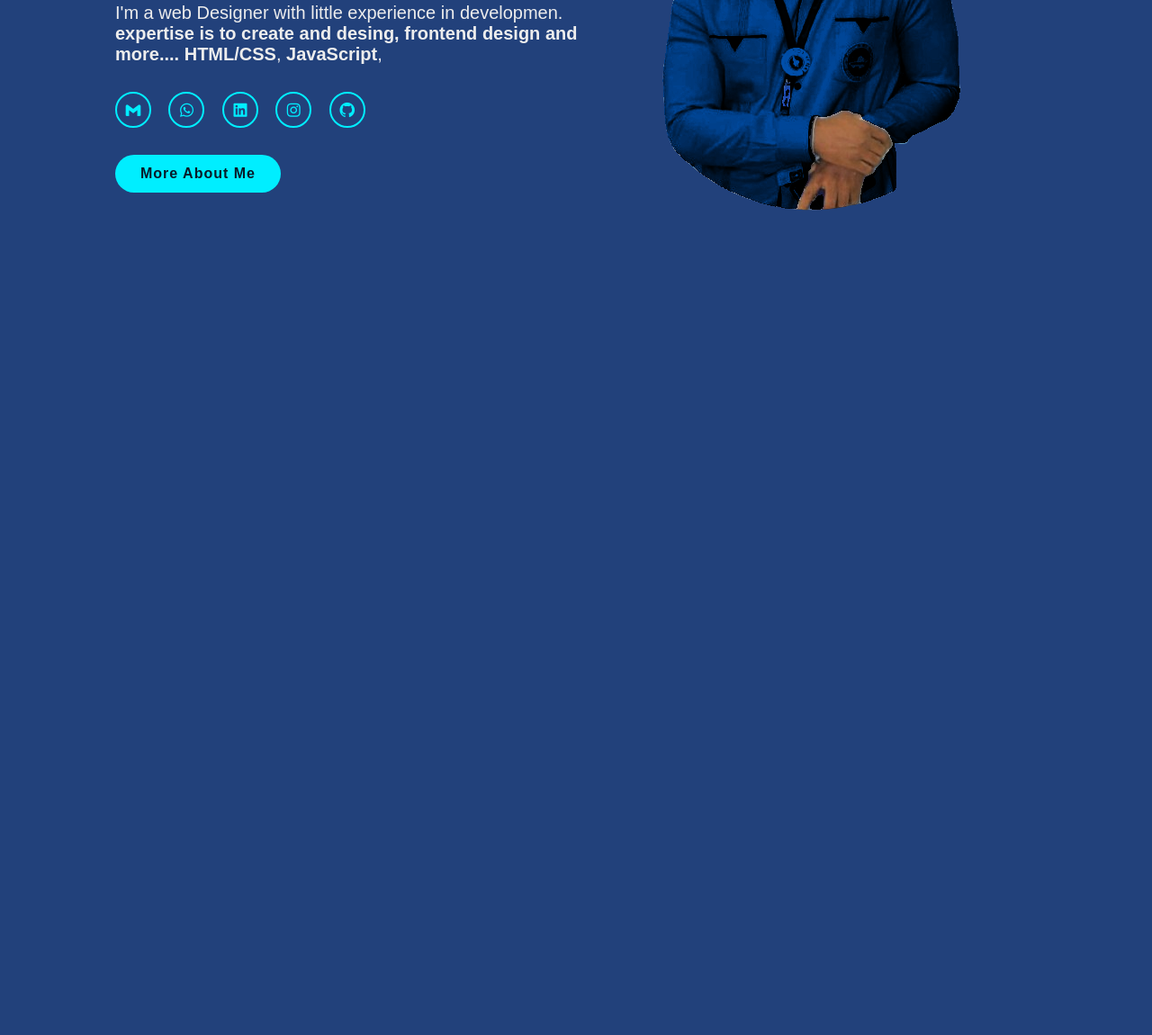
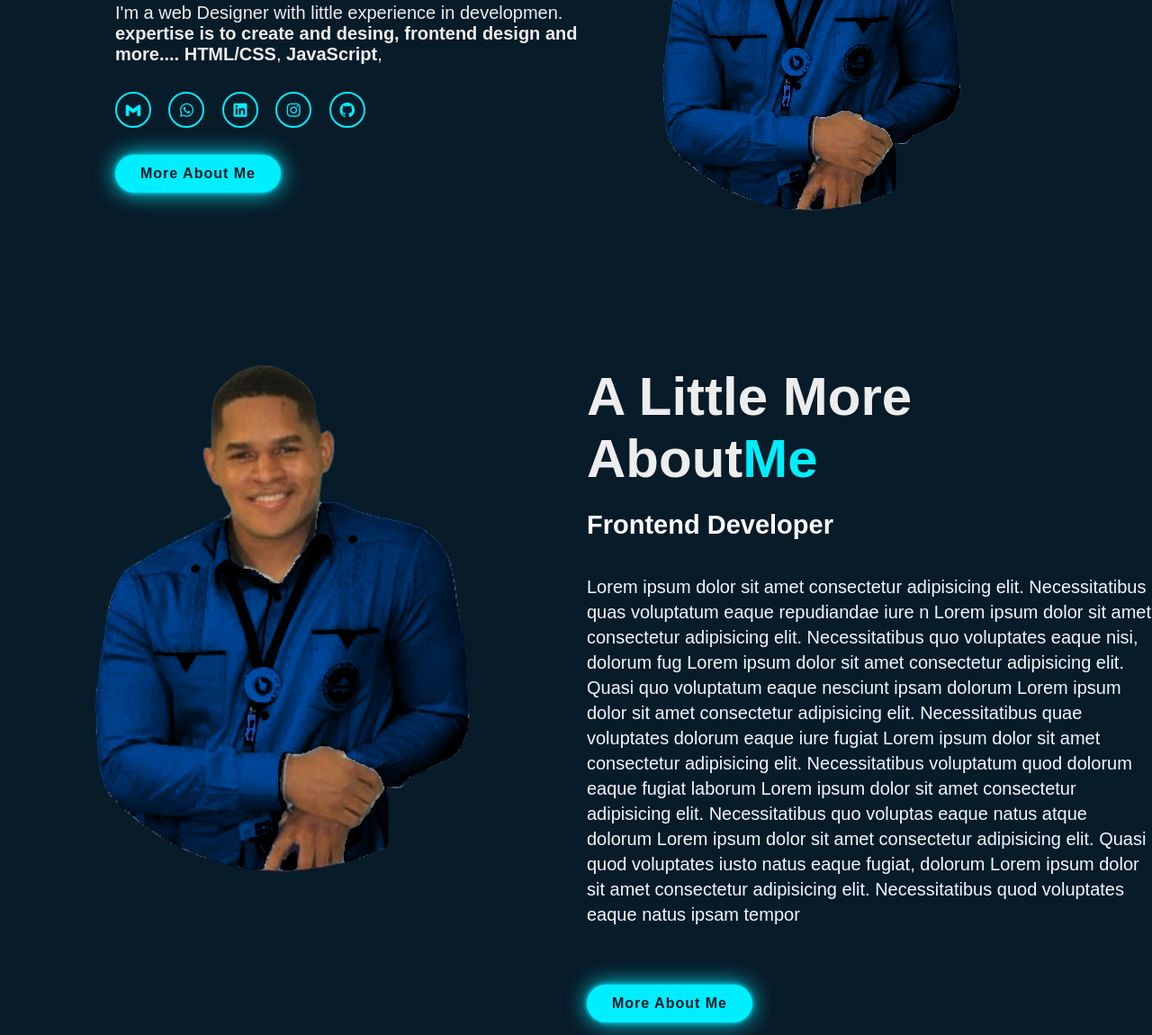
Before and after one commit to YenkyFigueroa/My-portafolio, a plain HTML site: page index.html in a window 1280 px wide. Shown: the part 408-1558 px from the top of the page at 90% size. Before the commit the page ends 800 px from the top, so only its background shows below. Drawn offline with nearby package versions, Linux system fonts and the light colour scheme; a web font is replaced by a local one.

Commit message:
agregar comentario sobre mi experiencia

```diff
--- a/index.html
+++ b/index.html
@@ -13,11 +13,11 @@
         <a href="#" class="logo">My Portfolio</a>
 
         <nav class="navbar">
-            <a href="#">Home</a>
-            <a href="#">About</a>
-            <a href="#">Skill</a>
-            <a href="#">Portfolio</a>
-            <a href="#">Contact</a>
+            <a href="#" style="--i:1" class="active">Home</a>
+            <a href="#" style="--i:2">About</a>
+            <a href="#" style="--i:3">Skill</a>
+            <a href="#" style="--i:4">Portfolio</a>
+            <a href="#" style="--i:5">Contact</a>
 
         </nav>
     </header>
@@ -31,16 +31,39 @@
                 <b>HTML/CSS</b>, <b>JavaScript</b>,
             </p>
             <div class="home-scl">
-                <a href="#"><i class='bx bxl-gmail'></i></a>
-                <a href="#"><i class='bx bxl-whatsapp'></i></a>
-                <a href="#"><i class='bx bxl-linkedin-square' ></i></a>
-                <a href="#"><i class='bx bxl-instagram' ></i></a>
-                <a href="#"><i class='bx bxl-github' ></i></a>
+                <a href="#" style="--i:6"><i class='bx bxl-gmail'></i></a>
+                <a href="#" style="--i:7"><i class='bx bxl-whatsapp'></i></a>
+                <a href="#" style="--i:8"><i class='bx bxl-linkedin-square' ></i></a>
+                <a href="#" style="--i:9"><i class='bx bxl-instagram' ></i></a>
+                <a href="#" style="--i:10"><i class='bx bxl-github' ></i></a>
             </div>
             <a href="#" class="btn-box">More About Me</a>
         </div>
+
         <div class="home-img">
             <img src="img/yenky-Photoroom-removebg-preview (2).png" alt="">
+        </div>
+
+        <span class="home-imgHover"></span>
+    </section>
+
+    <section class="about" id="about">
+        <div class="about-img">
+            <img src="img/yenky-Photoroom-removebg-preview (2).png" alt="">
+        </div>
+        <div class="about-text">
+            <h2>A Little More About<span>Me</span></h2>
+            <h4>Frontend Developer</h4>
+            <p>Lorem ipsum dolor sit amet consectetur adipisicing elit. Necessitatibus quas voluptatum eaque repudiandae iure n
+            Lorem ipsum dolor sit amet consectetur adipisicing elit. Necessitatibus quo voluptates eaque nisi, dolorum fug
+            Lorem ipsum dolor sit amet consectetur adipisicing elit. Quasi quo voluptatum eaque nesciunt ipsam dolorum
+            Lorem ipsum dolor sit amet consectetur adipisicing elit. Necessitatibus quae voluptates dolorum eaque iure fugiat
+            Lorem ipsum dolor sit amet consectetur adipisicing elit. Necessitatibus voluptatum quod dolorum eaque fugiat laborum
+            Lorem ipsum dolor sit  amet consectetur adipisicing elit. Necessitatibus quo voluptas eaque natus atque dolorum
+            Lorem ipsum dolor sit amet consectetur adipisicing elit. Quasi quod voluptates iusto natus eaque fugiat, dolorum
+            Lorem ipsum dolor sit amet consectetur adipisicing elit. Necessitatibus quod voluptates eaque natus ipsam tempor</p>
+
+            <a href="#" class="btn-box">More About Me</a>
         </div>
     </section>
 
--- a/styles.css
+++ b/styles.css
@@ -8,16 +8,16 @@
 }
 
 body{
-    background-color: #22417b;
     color: #ededed;
+    background: #081b29;
 }
-header{
+.header{
     position: fixed;
     top: 0;
     left: 0;
     width: 100%;
     padding: 20px 10%;
-    background: transparent;
+    background: #051129;
     display: flex;
     justify-content: space-between;
     align-items: center;
@@ -45,6 +45,7 @@ header{
     transition: .3s;
     opacity: 0;
     animation: slideTop .5s ease forwards;
+    animation-delay: calc(.2s * var(--i));
 }
 .navbar a:hover{
     color: rgb(5, 112, 138);
@@ -71,6 +72,8 @@ header{
 }
 .home_content h3:nth-of-type(2){
     margin-bottom: 30px;
+    animation: slideTop 1s ease forwards;
+    animation-delay: .7s;
 }
 .home_content h3  span{
     color: #0ef;
@@ -107,7 +110,7 @@ header{
     transition: .5s ease;
     opacity: 0;
     animation: slideLeft 1s ease forwards;
-    animation-delay: calc(.2s * var);
+    animation-delay: calc(.2s * var(--i));
     margin: 30px 15px 30px 0;
 }
 
@@ -127,6 +130,11 @@ header{
     letter-spacing: 1px;
     text-decoration: none;
     font-weight: 600;
+    opacity: 0;
+    animation: slideTop 1s ease forwards;
+    animation-delay: 2s;
+    box-shadow: 0 0 5px #0ef,
+    0 0 25px  #0ef;
 }
 
 .btn-box:hover{
@@ -134,6 +142,52 @@ header{
     0 0 25px cyan, 0 0 50px cyan,
     0 0 100px cyan, 0 0 200px cyan;
 }
+
+.about{
+    display:grid;
+    grid-template-columns: repeat(2, 1fr);
+    align-items: center;
+    gap: 1.5rem;
+}
+
+.about-img img {
+    padding-bottom: 20%;
+    max-width: 630px;
+    height:  auto;
+    width: 100%;
+    border-radius: 8px;
+}
+
+.about-text h2{
+    font-size: 60px;
+}
+.about-text h2 span{
+    color: #0ef;
+}
+
+.about-text h4{
+    font-size: 29px;
+    font-weight: 600;
+    color: #fff;
+    line-height: 1.7;
+    margin: 15px 0 30px;
+}
+
+.about-text p{
+    color: aliceblue;
+    font-size: 20px;
+    line-height: 1.4;
+    margin-bottom: 4rem;
+}
+
+
+
+
+
+
+
+
+
 
 @keyframes slideRight {
     0%{
```
